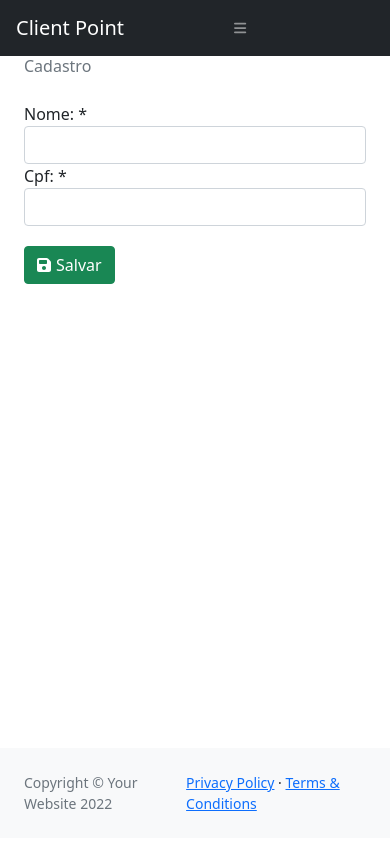
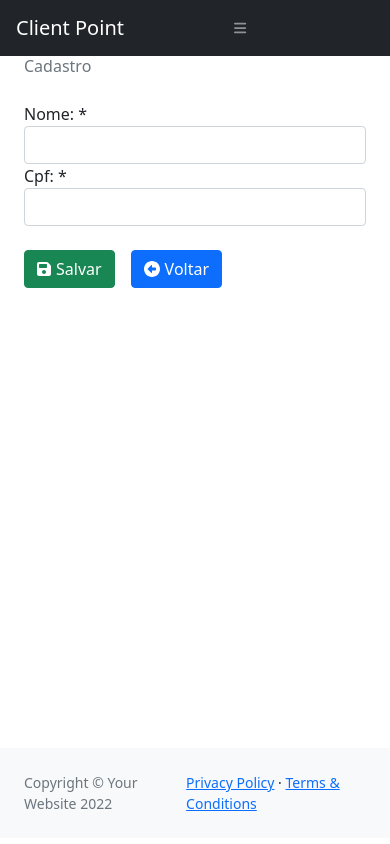
Before and after one commit to Eduardo-ops/client-point-web, an Angular app: page /customer-form in a window 390 px wide. Built offline with nearby package versions, Linux system fonts and the light colour scheme.

Commit message:
Rotas para navegacao de tela de alteracao de dados de clientes e componente para alterar clientes implementado.

```diff
--- a/src/app/components/customer/customer-form/customer-form.component.css
+++ b/src/app/components/customer/customer-form/customer-form.component.css
@@ -1,6 +1,3 @@
-.btn-custom {
-    margin-top: 20px;
-}
 .text-button {
     margin-left: 5px;
 }
--- a/src/app/components/customer/customer-form/customer-form.component.html
+++ b/src/app/components/customer/customer-form/customer-form.component.html
@@ -44,9 +44,11 @@
             </div>
         </div>
         <div clas="row">
-            <div class="col-md-2">
+            <div class="col-md-2 mt-4">
                 <button type="submit" class="btn btn-success btn-custom"><i class="fa fa-save"></i><span
                         class="text-button">Salvar</span></button>
+                <button type="button" class="btn btn-primary btn-custom mx-3" (click)="backToListCustomer()"><i
+                        class="fa fa-arrow-alt-circle-left"></i><span class="text-button">Voltar</span></button>
             </div>
         </div>
     </form>
--- a/src/app/components/customer/customer-form/customer-form.component.ts
+++ b/src/app/components/customer/customer-form/customer-form.component.ts
@@ -1,3 +1,4 @@
+import { Router } from '@angular/router';
 import { CustomerService } from './../customer.service';
 import { Customer } from './../customer';
 import { Component, OnInit } from '@angular/core';
@@ -13,7 +14,7 @@ export class CustomerFormComponent implements OnInit {
   successRegistrationCustomer: boolean = false
   registrationErrors: string[] = [];
 
-  constructor(private customerService: CustomerService) {
+  constructor(private customerService: CustomerService, private route: Router) {
     this.customer = new Customer()
   }
 
@@ -31,4 +32,8 @@ export class CustomerFormComponent implements OnInit {
     })
   }
 
+  backToListCustomer() {
+    this.route.navigate(['/customer-list'])
+  }
+
 }
--- /dev/null
+++ b/src/app/components/customer/customer-update/customer-update.component.html
@@ -0,0 +1 @@
+<p>customer-update works!</p>
--- a/src/app/components/customer/customer.service.ts
+++ b/src/app/components/customer/customer.service.ts
@@ -20,4 +20,8 @@ export class CustomerService {
   readAllCustomer(): Observable<Customer[]> {
     return this.http.get<Customer[]>(this.apiUrl)
   }
+
+  readCustomerById(id: number): Observable<Customer> {
+    return this.http.get<Customer>(`this.apiUrl/${id}`)
+  }
 }
```
Also changed, not shown: src/app/components/customer/customer-read/customer-read.component.html (+10 -6 lines), src/app/components/customer/customer-read/customer-read.component.ts (+5 -6 lines), src/app/components/customer/customer-update/customer-update.component.ts (added, +15 -0 lines), src/app/components/customer/customer-update/customer-update.component.css (added).
